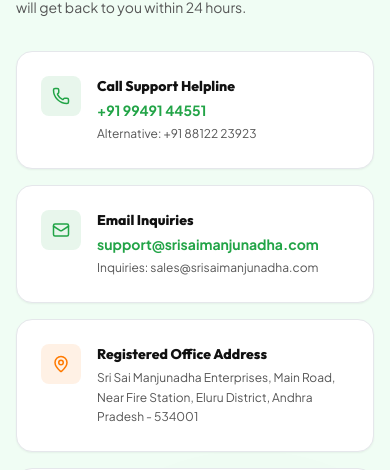
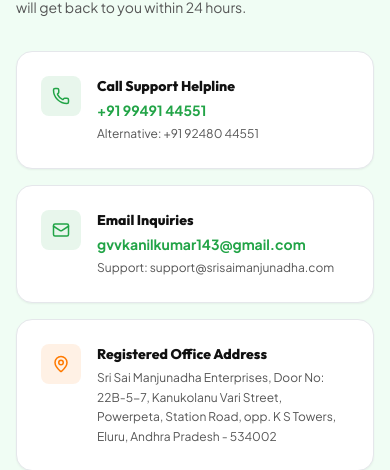
Before and after one commit to raambow-co/srisaimanjunadha, a React (Vite) app: page / in a window 390 px wide. Shown: the part 10454-10924 px from the top of the page. Built offline with nearby package versions, Linux system fonts and the light colour scheme.

Commit message:
chore: update email, alternative mobile number, and address contact details

```diff
--- a/src/components/Contact.jsx
+++ b/src/components/Contact.jsx
@@ -139,7 +139,7 @@
                   <a href="tel:+919949144551" className="text-brand-green font-bold text-sm block hover:underline">
                     +91 99491 44551
                   </a>
-                  <span className="text-xs text-brand-gray">Alternative: +91 88122 23923</span>
+                  <span className="text-xs text-brand-gray">Alternative: +91 92480 44551</span>
                 </div>
               </div>
 
@@ -149,10 +149,10 @@
                 </div>
                 <div>
                   <h4 className="font-extrabold text-brand-dark text-sm mb-1">Email Inquiries</h4>
-                  <a href="mailto:support@srisaimanjunadha.com" className="text-brand-green font-bold text-sm block hover:underline break-all">
-                    support@srisaimanjunadha.com
+                  <a href="mailto:gvvkanilkumar143@gmail.com" className="text-brand-green font-bold text-sm block hover:underline break-all">
+                    gvvkanilkumar143@gmail.com
                   </a>
-                  <span className="text-xs text-brand-gray">Inquiries: sales@srisaimanjunadha.com</span>
+                  <span className="text-xs text-brand-gray">Support: support@srisaimanjunadha.com</span>
                 </div>
               </div>
 
@@ -163,7 +163,7 @@
                 <div>
                   <h4 className="font-extrabold text-brand-dark text-sm mb-1">Registered Office Address</h4>
                   <p className="text-brand-gray text-xs leading-relaxed">
-                    Sri Sai Manjunadha Enterprises, Main Road, Near Fire Station, Eluru District, Andhra Pradesh - 534001
+                    Sri Sai Manjunadha Enterprises, Door No: 22B-5-7, Kanukolanu Vari Street, Powerpeta, Station Road, opp. K S Towers, Eluru, Andhra Pradesh - 534002
                   </p>
                 </div>
               </div>
--- a/src/components/Footer.jsx
+++ b/src/components/Footer.jsx
@@ -111,8 +111,9 @@
                 <MapPin size={18} className="text-brand-orange shrink-0 mt-0.5" />
                 <span>
                   Sri Sai Manjunadha Enterprises,<br />
-                  Main Road, Near Fire Station Area,<br />
-                  Eluru, Andhra Pradesh - 534001
+                  Door No: 22B-5-7, Kanukolanu Vari Street,<br />
+                  Powerpeta, Station Road, opp. K S Towers,<br />
+                  Eluru, Andhra Pradesh - 534002
                 </span>
               </li>
               <li className="flex items-center space-x-3 text-sm text-gray-400">
@@ -123,8 +124,8 @@
               </li>
               <li className="flex items-center space-x-3 text-sm text-gray-400">
                 <Mail size={18} className="text-brand-green shrink-0" />
-                <a href="mailto:support@srisaimanjunadha.com" className="hover:text-brand-green transition-colors break-all">
-                  support@srisaimanjunadha.com
+                <a href="mailto:gvvkanilkumar143@gmail.com" className="hover:text-brand-green transition-colors break-all">
+                  gvvkanilkumar143@gmail.com
                 </a>
               </li>
             </ul>
--- a/src/components/SEO.jsx
+++ b/src/components/SEO.jsx
@@ -60,10 +60,10 @@
       "priceRange": "$$",
       "address": {
         "@type": "PostalAddress",
-        "streetAddress": "Main Road, Near Fire Station",
+        "streetAddress": "Door No: 22B-5-7, Kanukolanu Vari Street, Powerpeta, Station Road, opp. K S Towers",
         "addressLocality": "Eluru",
         "addressRegion": "Andhra Pradesh",
-        "postalCode": "534001",
+        "postalCode": "534002",
         "addressCountry": "IN"
       },
       "geo": {
```
